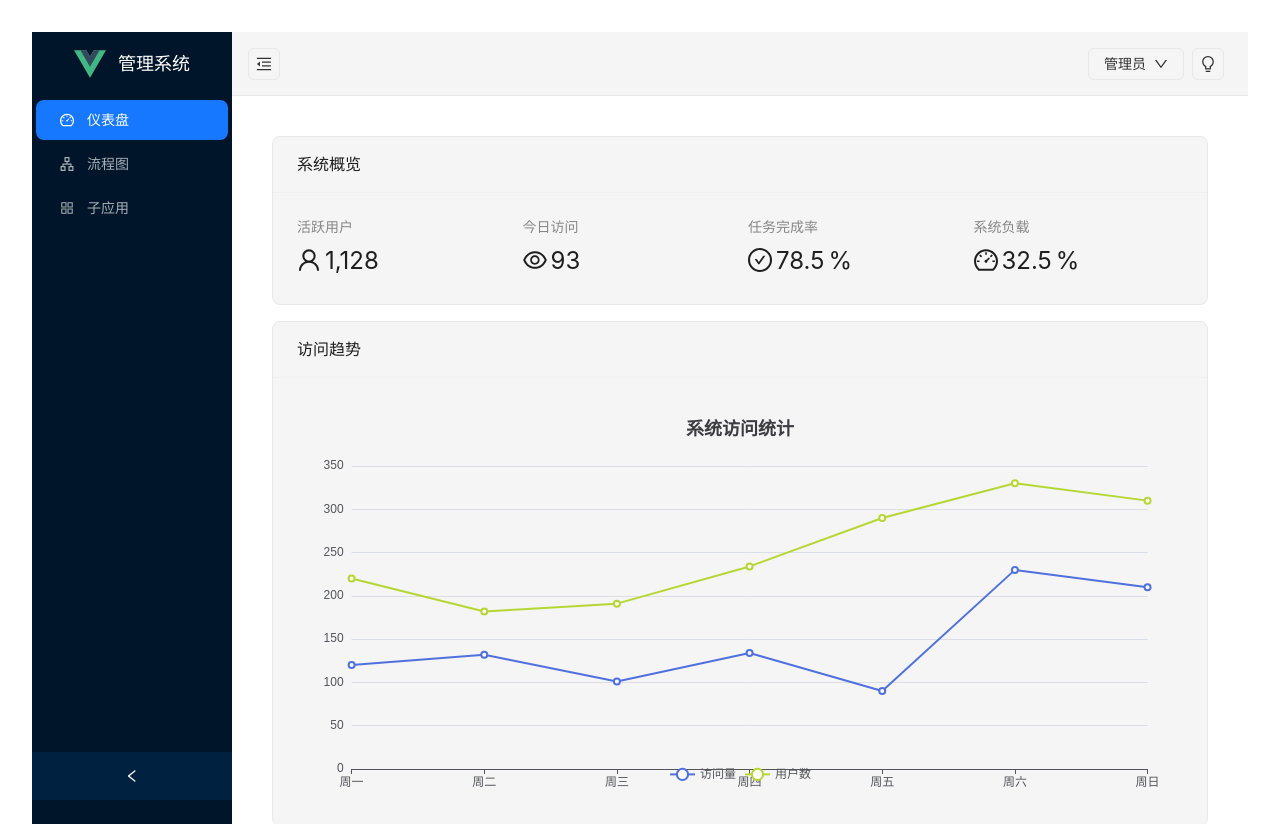
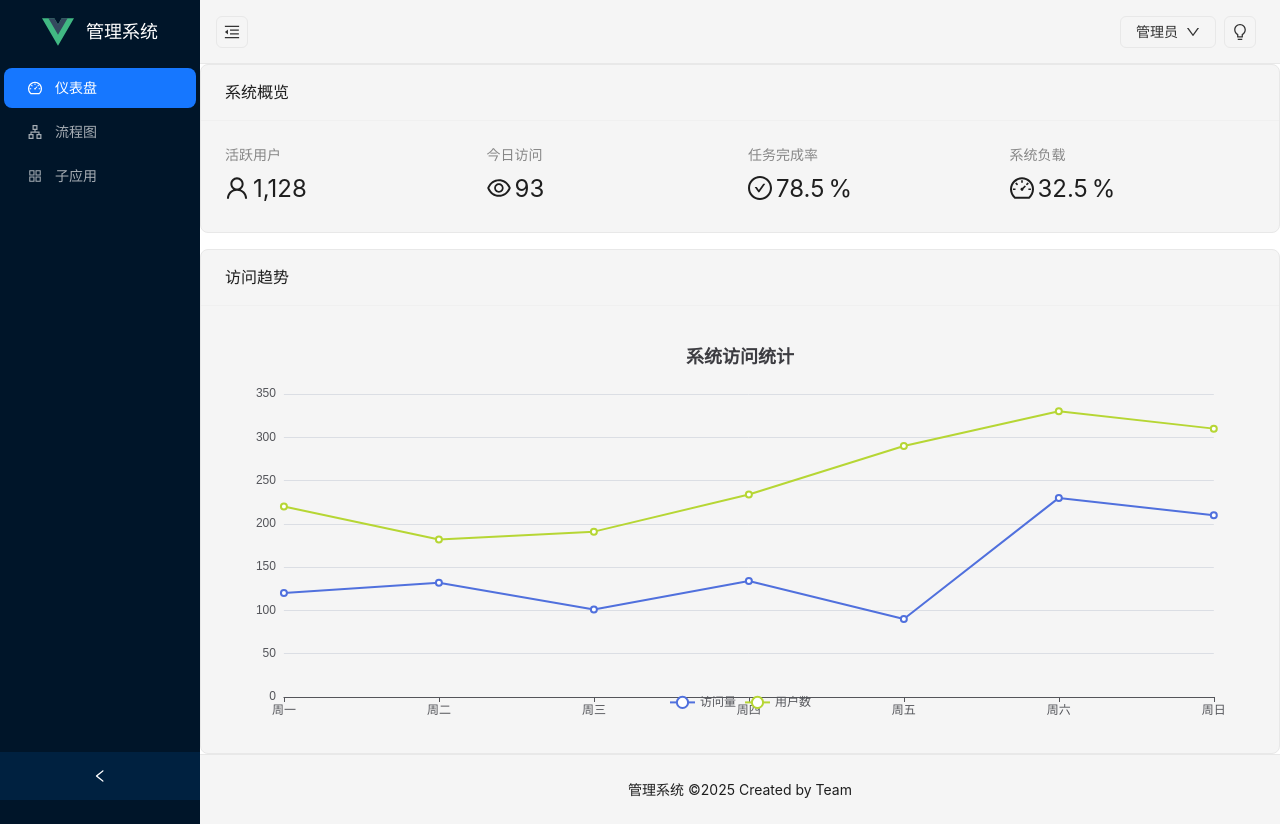
Before and after one commit to tywd/qiankun-lightweight, a Vue app: page /dashboard in a window 1280 px wide. Shown: the top 824 px of the page. Built offline with nearby package versions, Linux system fonts and the light colour scheme; the HTML template or start-up script is replaced by a standard one.

Commit message:
Week 1 基建与UI框架；调整plan

```diff
--- a/src/assets/main.css
+++ b/src/assets/main.css
@@ -3,7 +3,7 @@
 #app {
   max-width: 1980px;
   margin: 0 auto;
-  padding: 2rem;
+  padding: 0;
   font-weight: normal;
 }
 
--- a/src/layouts/BasicLayout.vue
+++ b/src/layouts/BasicLayout.vue
@@ -47,7 +47,7 @@ const menuItems = [
       </a-menu>
     </a-layout-sider>
     <a-layout>
-      <a-layout-header style="background: #fff; padding: 0">
+      <a-layout-header class="micro-header">
         <a-row justify="space-between" align="middle">
           <a-col :span="12">
             <a-button
@@ -88,8 +88,8 @@ const menuItems = [
           </a-col>
         </a-row>
       </a-layout-header>
-      <a-layout-content style="margin: 16px">
-        <div style="padding: 24px; background: #fff; min-height: 360px">
+      <a-layout-content>
+        <div style="background: #fff; min-height: 360px">
           <router-view></router-view>
         </div>
       </a-layout-content>
@@ -115,4 +115,9 @@ const menuItems = [
   font-size: 18px;
   white-space: nowrap;
 }
+.micro-header {
+  background-color: #fff;
+  padding: 0;
+  box-shadow: 0 1px 4px rgba(0, 21, 41, 0.08);
+}
 </style>
```
Also changed, not shown: 1 other file (tests, documents, lock files or other folders).
